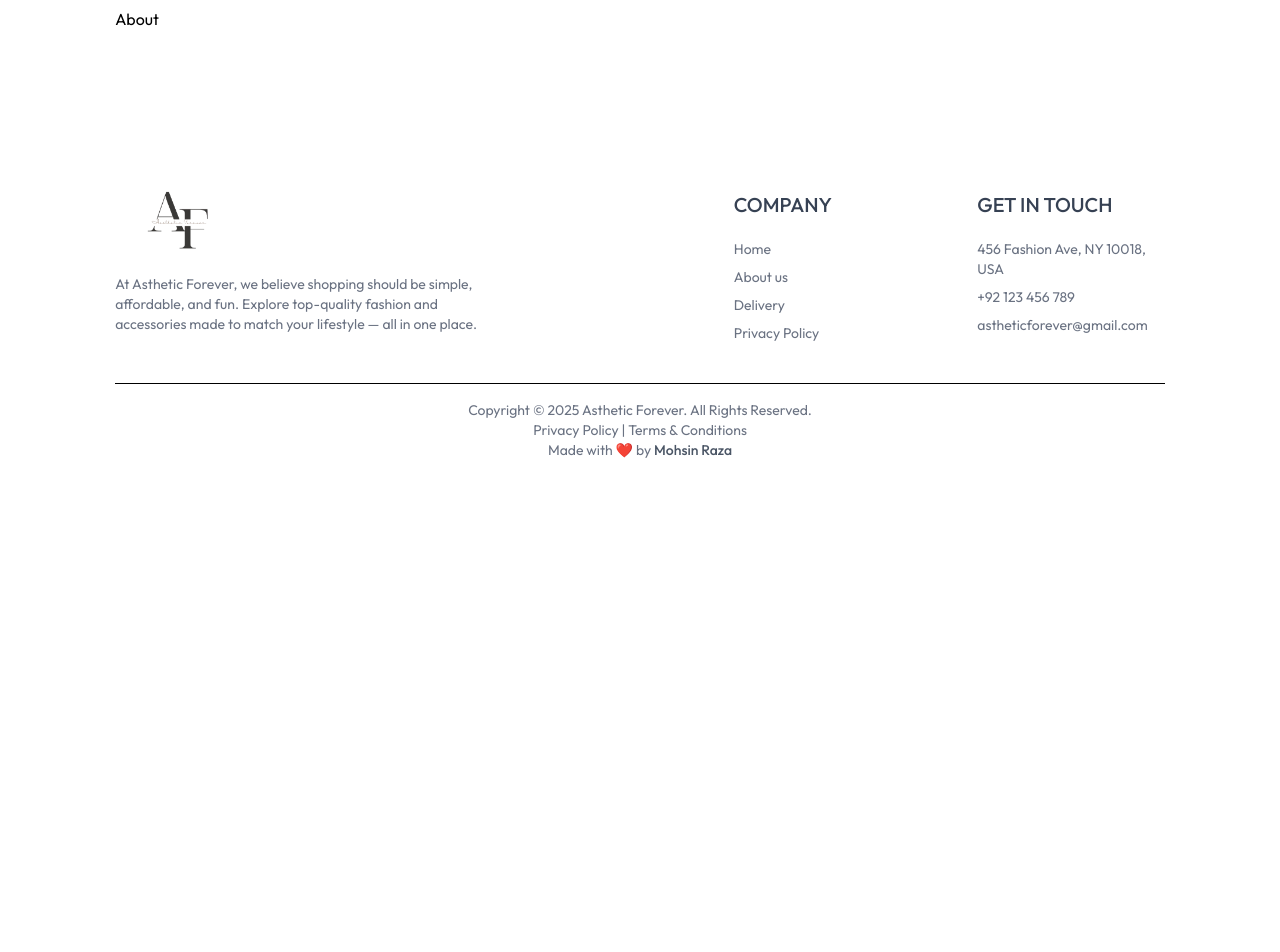
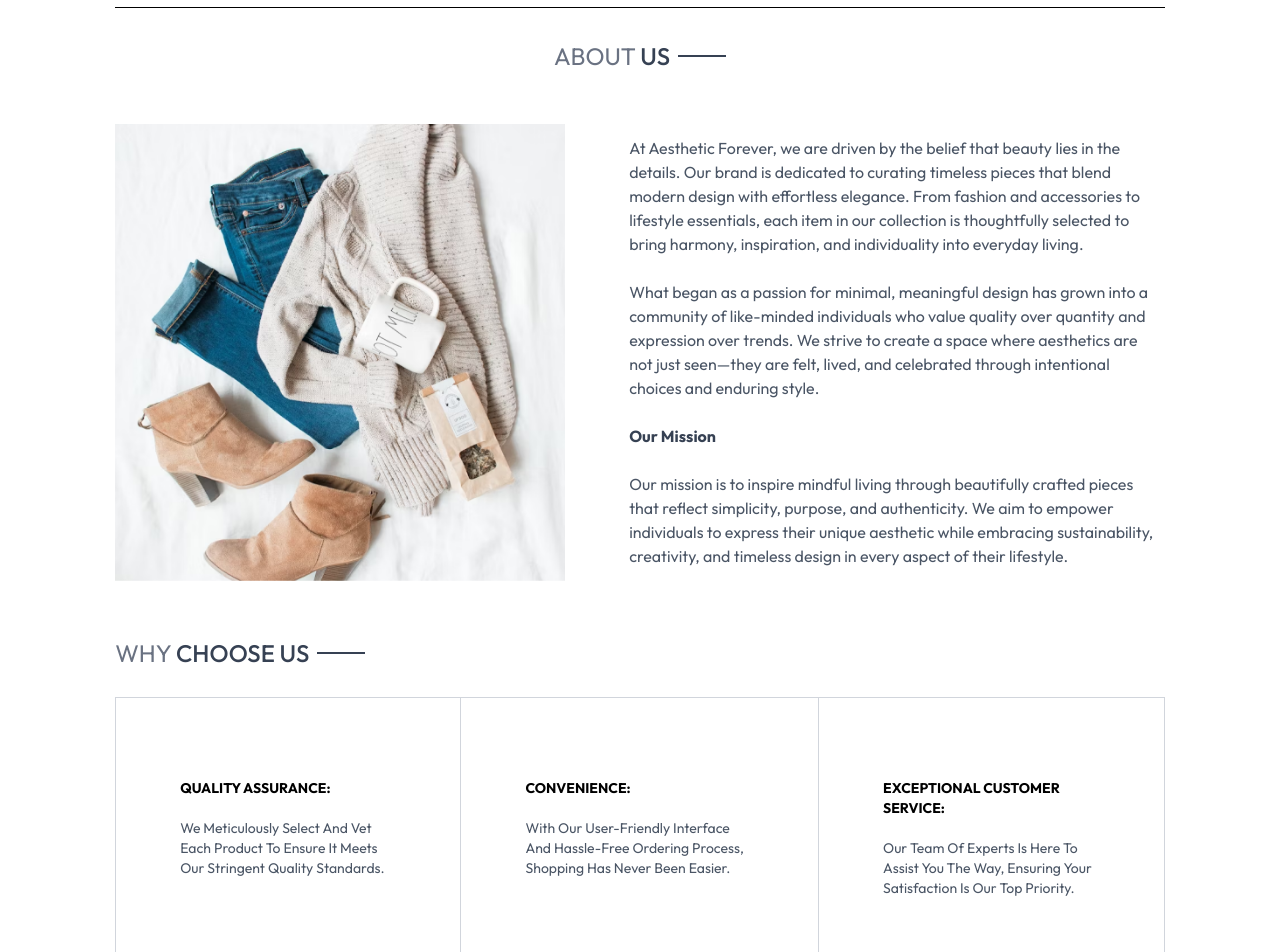
Before and after one commit to Mohsin-Raza-dev/Asthetic_Forever, a React (Vite) app in the folder Frontend/: page /about in a window 1280 px wide. Shown: the part 100-1052 px from the top of the page. Before the commit the page ends 800 px from the top, so only its background shows below. Built offline with nearby package versions, Linux system fonts and the light colour scheme.

Commit message:
Added about-us page

```diff
--- a/Frontend/src/index.css
+++ b/Frontend/src/index.css
@@ -21,3 +21,7 @@
     }
 
 }
+
+body {
+    user-select: none;
+}
--- a/Frontend/src/pages/About.jsx
+++ b/Frontend/src/pages/About.jsx
@@ -1,9 +1,79 @@
 import React from 'react'
+import Title from '../components/Title';
+import { assets } from '../assets/assets';
+import NewsLetter from '../components/NewsLetter';
 
 const About = () => {
   return (
-    <div>About</div>
-  )
+    <div>
+      <div className="text-2xl text-center pt-8 border-t">
+        <Title text1={"ABOUT"} text2={"US"} />
+      </div>
+
+      <div className="my-10 flex flex-col md:flex-row gap-16">
+        <img
+          src={assets.about_img}
+          alt="about image"
+          className="w-full md:max-w-[450px]"
+        />
+        <div className="flex flex-col justify-center gap-6 md:w-2/4 text-gray-600">
+          <p>
+            At Aesthetic Forever, we are driven by the belief that beauty lies
+            in the details. Our brand is dedicated to curating timeless pieces
+            that blend modern design with effortless elegance. From fashion and
+            accessories to lifestyle essentials, each item in our collection is
+            thoughtfully selected to bring harmony, inspiration, and
+            individuality into everyday living.
+          </p>
+          <p>
+            What began as a passion for minimal, meaningful design has grown
+            into a community of like-minded individuals who value quality over
+            quantity and expression over trends. We strive to create a space
+            where aesthetics are not just seen—they are felt, lived, and
+            celebrated through intentional choices and enduring style.
+          </p>
+          <b className="text-gray-700">Our Mission</b>
+          <p>
+            Our mission is to inspire mindful living through beautifully crafted
+            pieces that reflect simplicity, purpose, and authenticity. We aim to
+            empower individuals to express their unique aesthetic while
+            embracing sustainability, creativity, and timeless design in every
+            aspect of their lifestyle.
+          </p>
+        </div>
+      </div>
+      <div className="text-2xl py-4">
+        <Title text1={"WHY"} text2={"CHOOSE US"} />
+      </div>
+
+      <div className="flex flex-col md:flex-row text-sm mb-20">
+        <div className="border border-gray-300 px-10 md:px-16 py-8 sm:py-20 flex flex-col gap-5">
+          <b>QUALITY ASSURANCE:</b>
+          <p className="text-gray-600">
+            We Meticulously Select And Vet Each Product To Ensure It Meets Our
+            Stringent Quality Standards.
+          </p>
+        </div>
+        <div className="border-t border-b border-gray-300  px-10 md:px-16 py-8 sm:py-20 flex flex-col gap-5">
+          <b>CONVENIENCE:</b>
+          <p className="text-gray-600">
+            With Our User-Friendly Interface And Hassle-Free Ordering Process,
+            Shopping Has Never Been Easier.
+          </p>
+        </div>
+        <div className="border border-gray-300 px-10 md:px-16 py-8 sm:py-20 flex flex-col gap-5">
+          <b>EXCEPTIONAL CUSTOMER SERVICE:</b>
+          <p className="text-gray-600">
+            Our Team Of Experts Is Here To Assist You The Way, Ensuring Your
+            Satisfaction Is Our Top Priority.
+          </p>
+        </div>
+      </div>
+      <div className='pt-20'>
+        <NewsLetter />
+      </div>
+    </div>
+  );
 }
 
 export default About
```
